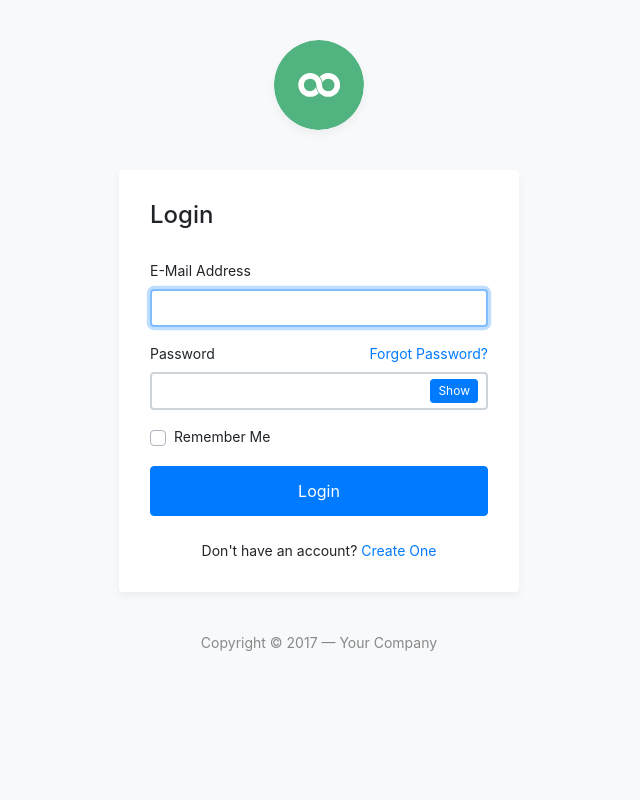
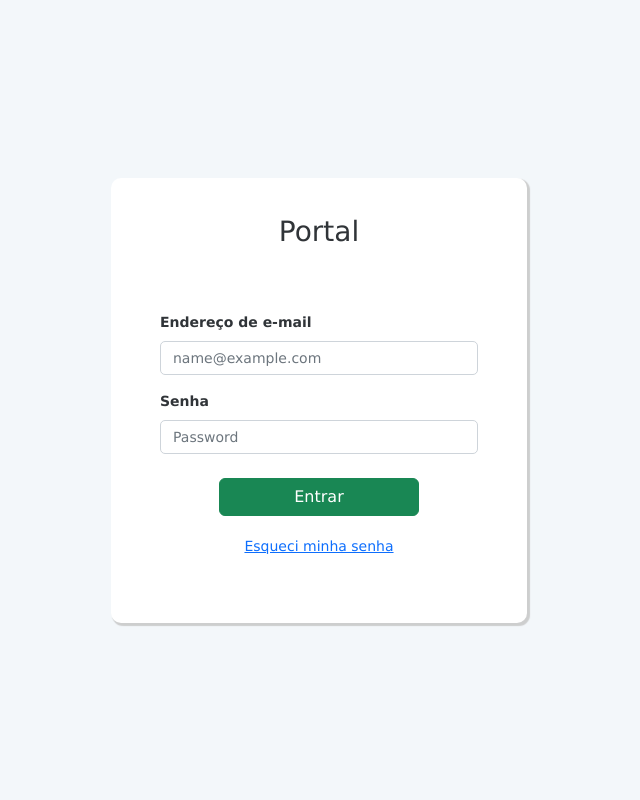
Before and after one commit to Brunohvg/NuvemStore-Manager, a Django app: page /auth/login/ in a window 1280 px wide. Shown: the whole page, without its empty margins (321-961 px from the left). Run offline with Django 4.2, Linux system fonts and the light colour scheme; some libraries are stand-ins or nearby versions.

Commit message:
login efetuado com sucesso

```diff
--- a/FreteApp/templates/FreteApp/cotacoes.html
+++ b/FreteApp/templates/FreteApp/cotacoes.html
@@ -1,7 +1,13 @@
 {% extends 'base.html' %}
 
+
+
 {% block content %}
+{% if user %}
+{{ user }}
+{% else %}
 
+{% endif %}
 {% include 'FreteApp/includes/form-consultar-preco.html' %}
 
 {% endblock %}
--- a/FreteApp/views.py
+++ b/FreteApp/views.py
@@ -1,6 +1,8 @@
+from django.contrib.auth.decorators import login_required
 from django.shortcuts import render
 
 
 # Create your views here.
+@login_required
 def base(request):
     return render(request, "FreteApp/cotacoes.html")
--- a/UsersApp/templates/UsersApp/login_user.html
+++ b/UsersApp/templates/UsersApp/login_user.html
@@ -1,88 +1,122 @@
-<!DOCTYPE html>
-{% load static %}
-<html lang="en">
+<!doctype html>
+<html lang="pt-br">
 
 <head>
+    <title>Title</title>
+    <!-- Required meta tags -->
     <meta charset="utf-8">
-    <meta name="author" content="Kodinger">
-    <meta name="viewport" content="width=device-width,initial-scale=1">
-    <title>My Login Page</title>
-    <link rel="stylesheet" href="https://stackpath.bootstrapcdn.com/bootstrap/4.3.1/css/bootstrap.min.css"
-        integrity="sha384-ggOyR0iXCbMQv3Xipma34MD+dH/1fQ784/j6cY/iJTQUOhcWr7x9JvoRxT2MZw1T" crossorigin="anonymous">
-    <link rel="stylesheet" type="text/css" href="{% static 'assets\css\my-login.css' %}">
+    <meta name="viewport" content="width=device-width, initial-scale=1, shrink-to-fit=no">
+
+    <!-- Bootstrap CSS v5.2.1 -->
+    <link href="https://cdn.jsdelivr.net/npm/bootstrap@5.2.1/dist/css/bootstrap.min.css" rel="stylesheet"
+        integrity="sha384-iYQeCzEYFbKjA/T2uDLTpkwGzCiq6soy8tYaI1GyVh/UjpbCx/TYkiZhlZB6+fzT" crossorigin="anonymous">
+
+    <style>
+        main,
+        form {
+            font-family: 'Lucida Grande', 'Lucida Sans Unicode', Geneva, Verdana, sans-serif;
+            font-size: 14px;
+            color: #303438;
+        }
+
+        .pagina-preta-login {
+            width: auto;
+            height: auto;
+            background: #f3f7fa;
+        }
+
+        .container-login {
+            width: 416px;
+            height: 445px;
+            background-color: #ffff;
+            border-radius: 10px;
+            padding: 37px;
+            box-shadow: 2px 2px 1px 1px #cdcece
+
+        }
+
+        .form-control:focus {
+            border-color: #c4c4c4;
+            /* Substitua pela cor desejada */
+            box-shadow: 0 0 0 0.1rem #f3f7fa;
+            /* Adiciona um efeito de sombra */
+        }
+
+        .btn {
+            width: 200px;
+        }
+
+        .d {
+            margin-top: 20px;
+        }
+
+        .form-label {
+            font-weight: 600;
+        }
+
+        .font-size-input {
+            border-radius: 5px;
+            font-size: 14px;
+            color: #303438;
+            line-height: 20px;
+        }
+    </style>
+
 </head>
 
-<body class="my-login-page">
-    <section class="h-100">
-        <div class="container h-100">
-            <div class="row justify-content-md-center h-100">
-                <div class="card-wrapper">
-                    <div class="brand">
-                        <img src="{% static 'assets\images\app-logo.svg' %}" alt="logo">
+<body class="pagina-preta-login">
+
+    <header>
+        <!-- place navbar here -->
+    </header>
+
+    <main>
+        <div class="d-flex justify-content-center align-items-center" style="min-height: 100vh;">
+            <div class="container container-login">
+                <div class="d-flex justify-content-center" style="margin-bottom: 40px;">
+                    <div class="h3">
+                        <p>Portal</p>
                     </div>
-                    <div class="card fat">
-                        <div class="card-body">
-                            <h4 class="card-title">Login</h4>
-                            <form method="POST" class="my-login-validation" novalidate="">
-                                <div class="form-group">
-                                    <label for="email">E-Mail Address</label>
-                                    <input id="email" type="email" class="form-control" name="email" value="" required
-                                        autofocus>
-                                    <div class="invalid-feedback">
-                                        Email is invalid
-                                    </div>
-                                </div>
-
-                                <div class="form-group">
-                                    <label for="password">Password
-                                        <a href="forgot.html" class="float-right">
-                                            Forgot Password?
-                                        </a>
-                                    </label>
-                                    <input id="password" type="password" class="form-control" name="password" required
-                                        data-eye>
-                                    <div class="invalid-feedback">
-                                        Password is required
-                                    </div>
-                                </div>
-
-                                <div class="form-group">
-                                    <div class="custom-checkbox custom-control">
-                                        <input type="checkbox" name="remember" id="remember"
-                                            class="custom-control-input">
-                                        <label for="remember" class="custom-control-label">Remember Me</label>
-                                    </div>
-                                </div>
-
-                                <div class="form-group m-0">
-                                    <button type="submit" class="btn btn-primary btn-block">
-                                        Login
-                                    </button>
-                                </div>
-                                <div class="mt-4 text-center">
-                                    Don't have an account? <a href="register.html">Create One</a>
-                                </div>
-                            </form>
+                </div>
+                <form action="" method="post">
+                    {% csrf_token %}
+                    <div class="container mb-3">
+                        <label for="exampleFormControlInput1" class="form-label">Endereço de e-mail</label>
+                        <input type="email" class="form-control font-size-input" id="exampleFormControlInput1" name="username"
+                            placeholder="name@example.com">
+                    </div>
+                    <div class="container mb-3">
+                        <label for="exampleFormControlInput1" class="form-label">Senha</label>
+                        <input type="password" class="form-control font-size-input" id="floatingPassword" name="password"
+                            placeholder="Password">
+                    </div>
+                    <div class="container">
+                        <div class="d-flex justify-content-center align-items-center"><button type="submit"
+                                class="btn btn-success" style="margin-top: 8px;">Entrar</button></div>
+                    </div>
+                    <div class="container d-flex justify-content-center">
+                        <div class="d">
+                            <a class="" href="">Esqueci minha senha</a>
                         </div>
                     </div>
-                    <div class="footer">
-                        Copyright &copy; 2017 &mdash; Your Company
-                    </div>
-                </div>
+                </form>
+
             </div>
         </div>
-    </section>
+    </main>
 
-    <script src="https://code.jquery.com/jquery-3.3.1.slim.min.js"
-        integrity="sha384-q8i/X+965DzO0rT7abK41JStQIAqVgRVzpbzo5smXKp4YfRvH+8abtTE1Pi6jizo"
-        crossorigin="anonymous"></script>
-    <script src="https://cdnjs.cloudflare.com/ajax/libs/popper.js/1.14.7/umd/popper.min.js"
-        integrity="sha384-UO2eT0CpHqdSJQ6hJty5KVphtPhzWj9WO1clHTMGa3JDZwrnQq4sF86dIHNDz0W1"
-        crossorigin="anonymous"></script>
-    <script src="https://stackpath.bootstrapcdn.com/bootstrap/4.3.1/js/bootstrap.min.js"
-        integrity="sha384-JjSmVgyd0p3pXB1rRibZUAYoIIy6OrQ6VrjIEaFf/nJGzIxFDsf4x0xIM+B07jRM"
-        crossorigin="anonymous"></script>
-    <script src="{% static 'assets\js\my-login.js' %}"></script>
+    <footer>
+        <!-- place footer here -->
+    </footer>
+
+    <!-- Bootstrap JavaScript Libraries -->
+    <script src="https://cdn.jsdelivr.net/npm/@popperjs/core@2.11.6/dist/umd/popper.min.js"
+        integrity="sha384-oBqDVmMz9ATKxIep9tiCxS/Z9fNfEXiDAYTujMAeBAsjFuCZSmKbSSUnQlmh/jp3" crossorigin="anonymous">
+        </script>
+
+    <script src="https://cdn.jsdelivr.net/npm/bootstrap@5.2.1/dist/js/bootstrap.min.js"
+        integrity="sha384-7VPbUDkoPSGFnVtYi0QogXtr74QeVeeIs99Qfg5YCF+TidwNdjvaKZX19NZ/e6oz" crossorigin="anonymous">
+        </script>
 </body>
 
 </html>
--- a/UsersApp/views.py
+++ b/UsersApp/views.py
@@ -28,6 +28,11 @@ def signup(request):
     return render(request, "UsersApp/signup.html", context={"form": comment_form})
 
 
+from django.contrib.auth import authenticate, login
+from django.http import HttpResponse
+from django.shortcuts import render, redirect
+
+
 def login_user(request):
     if request.method == "GET":
         return render(request, template_name="UsersApp/login_user.html")
@@ -35,12 +40,15 @@ def login_user(request):
         user = request.POST.get("username")
         password = request.POST.get("password")
 
-        user_auth = authenticate(request, user=user, password=password)
+        user_auth = authenticate(request, username=user, password=password)
 
         if user_auth:
-            login(request, user_auth=user_auth)
+            login(request, user_auth)
+            print(user_auth)
 
-            return redirect(render("FreteApp/cotacoes.html"))
+            return redirect("FreteApp:base")
+        else:
+            return HttpResponse("Erro na autenticação")
 
 
 def edit_user(request):
--- a/templates/pages/base.html
+++ b/templates/pages/base.html
@@ -467,7 +467,7 @@
         <div class="app-card alert alert-dismissible shadow-sm mb-4 border-left-decoration" role="alert">
           <div class="inner">
             <div class="app-card-body p-3 p-lg-4">
-              <h3 class="mb-3">Welcome, developer!</h3>
+              <h3 class="mb-3">Olá, {{user}}!</h3>
               <div class="row gx-5 gy-3">
                 <div class="col-12 col-lg-9">
                   <div>Portal is a free Bootstrap 5 admin dashboard template. The design is simple, clean and modular so
```
Also changed, not shown: UsersApp/templates/UsersApp/signup.html (+96 -64 lines), core/settings.py (+9 -0 lines).
